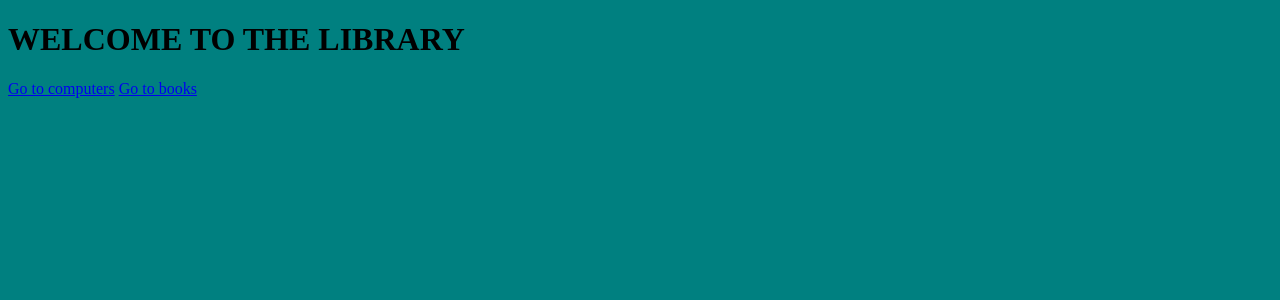
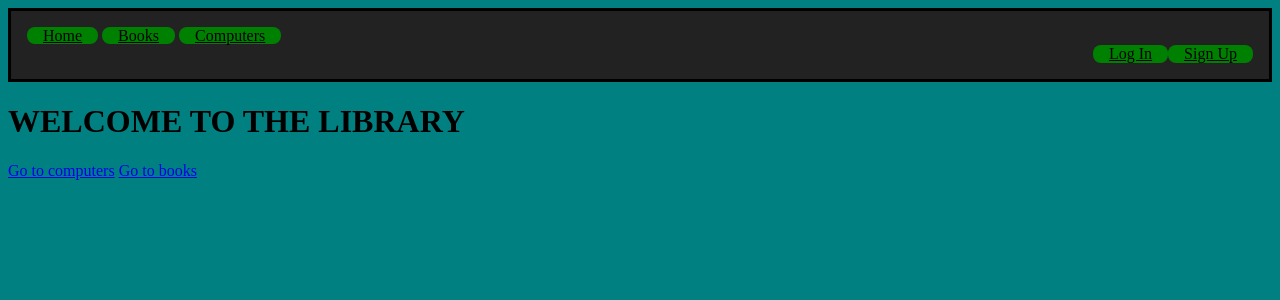
Before and after one commit to Jonathan0640/3330-exam2-application, a Node server app: page / in a window 1280 px wide. Shown: the top 300 px of the page. Run offline with Node 20, Linux system fonts and the light colour scheme; some web fonts are replaced.

Commit message:
basic header done

```diff
--- a/app.js
+++ b/app.js
@@ -11,11 +11,16 @@ app.get("/", (req, res) =>{
     res.render("home.ejs");
 });
 
-app.use('/books', bookRouter)
-
 app.use('/signin', (req, res) =>{
     res.render("signin.ejs");
 })
+
+app.use('/signup', (req, res) =>{
+    res.render("signup.ejs");
+})
+
+app.use('/books', bookRouter)
+
 
 app.use('/computers', computerRouter); //later finished result when computer page is done
 // app.get("/computers", (req, res) =>{
--- a/public/css/styles.css
+++ b/public/css/styles.css
@@ -1,5 +1,27 @@
 body{
     background-color: #008080;
+}
+
+header{
+    border: solid black;
+    padding: 1rem;
+    background-color: #222;
+    position: sticky;
+    top: 0;
+
+}
+
+.quick-nav{
+    background-color: green;
+    color: black;
+    padding-left: 1rem;
+    padding-right: 1rem;
+    border-radius: 8px;
+}
+
+.quick-nav-signin{
+    display: flex;
+    justify-content: flex-end;
 }
 
 .books-page {
--- a/views/partials/header.ejs
+++ b/views/partials/header.ejs
@@ -13,3 +13,15 @@
 </head>
 
 <body>
+  <header>
+    <nav>
+      <a class="quick-nav" href="/" role='button'>Home</a>
+      <a class="quick-nav" href="/books" role='button'>Books</a>
+      <a class="quick-nav" href="/computers" role='button'>Computers</a>
+      <!-- <a class="quick-nav" href="/books" role='button'>Go to books</a> -->
+       <div class="quick-nav-signin">
+        <a class="quick-nav" href="/signup" role = 'button'>Log In</a>
+        <a class="quick-nav" href="/signin" role = 'button'>Sign Up</a>
+      </div>
+    </nav>
+  </header>
--- a/views/signin.ejs
+++ b/views/signin.ejs
@@ -1,7 +1,7 @@
 <%- include('partials/header') %>
 
 <main>
-    <h1>Sign in</h1>
+    <h1>Log in</h1>
     <p>Sign-in is not set up yet. Once it is available, signed-in users can reserve books and admins can add books.</p>
     <a href="/books">Return to books</a>
 </main>
```
Also changed, not shown: views/signup.ejs (added, +9 -0 lines).
